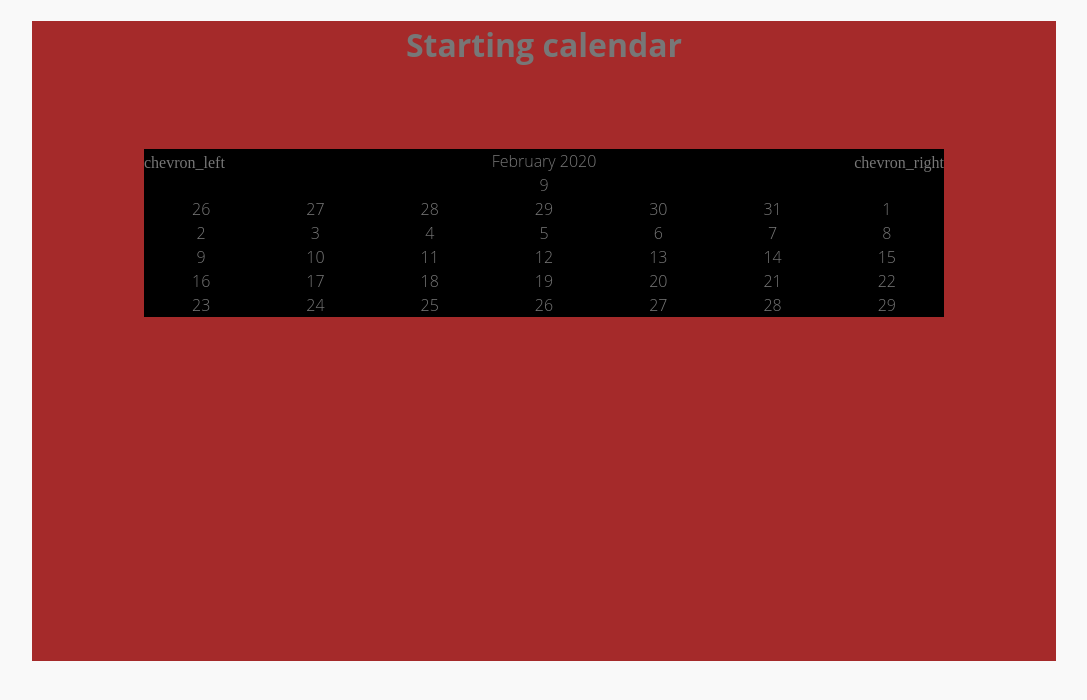
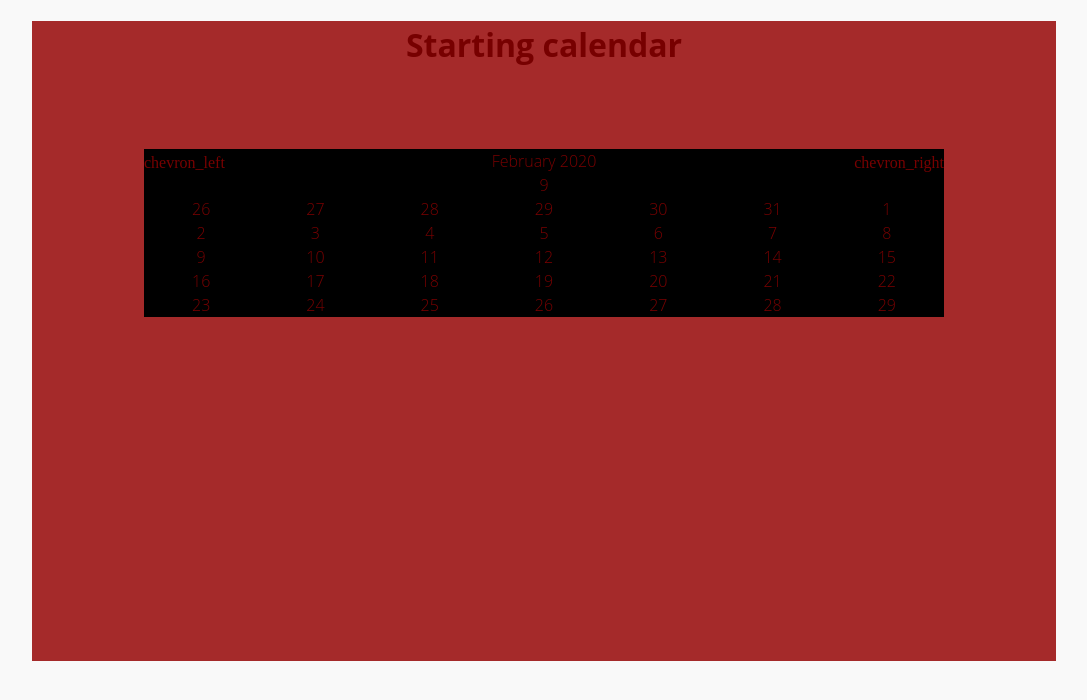
Before and after one commit to cuauhtlahuac/calendar, a React (Create React App) app in the folder calendar/: page / in a window 1280 px wide. Shown: the top 700 px of the page, without its empty margins (96-1183 px from the left). Built offline with nearby package versions, Linux system fonts and the light colour scheme.

Commit message:
check the day format and variable of color

```diff
--- a/calendar/src/App.css
+++ b/calendar/src/App.css
@@ -33,7 +33,7 @@
 
 :root {
   --main-color: #1a8fff;
-  --text-color: #777;
+  --text-color: #700;
   --text-color-light: #ccc;
   --border-color: #eee;
   --bg-color: #f9f9f9;
--- a/calendar/src/components/Calendar.jsx
+++ b/calendar/src/components/Calendar.jsx
@@ -72,10 +72,9 @@ const Calendar = props => {
                                 : isSameDay(day, date) ? "selected" : ""
                             }`}
                         key={day}
-                        onClick={() => onDateClick(parse(cloneDay))}
+                        onClick={() => onDateClick(cloneDay)}
                     >
                         <span className="number">{formattedDate}</span>
-                        {/* <span className="bg">{formattedDate}</span> */}
                     </div>
                 );
                 day = addDays(day, 1);
@@ -90,7 +89,9 @@ const Calendar = props => {
         return <div className="body">{rows}</div>;
     }
 
-    const onDateClick = day => { };
+    const onDateClick = day => {
+        console.log({day})
+    };
 
     const nextMonth = () => {
         //Set the next month
```
